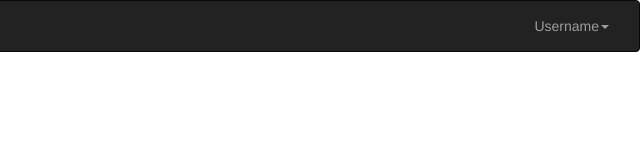
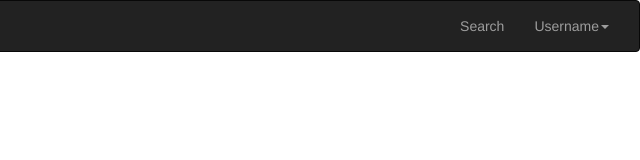
Before and after one commit to tmothy07/SoftReqs, a plain HTML site: page dept_coordinator.html in a window 1280 px wide. Shown: the full height of the page, 640-1280 px from the left. Drawn offline with nearby package versions, Linux system fonts and the light colour scheme.

Commit message:
added search button in header to all pages

```diff
--- a/dept_coordinator.html
+++ b/dept_coordinator.html
@@ -27,6 +27,7 @@
 				<li><a href="admin.html">Admin</a></li>
 			  </ul>
 			  <ul class="nav navbar-nav navbar-right">
+			  <li><a href="search.html">Search</a></li>
 				<li class="dropdown">
 				  <a href="#" class="dropdown-toggle" data-toggle="dropdown" role="button" aria-expanded="false">Username<span class="caret"></span></a>
 				  <ul class="dropdown-menu" role="menu">
```
Also changed, not shown: index.html (+1 -0 lines), it_staff.html (+1 -0 lines).
